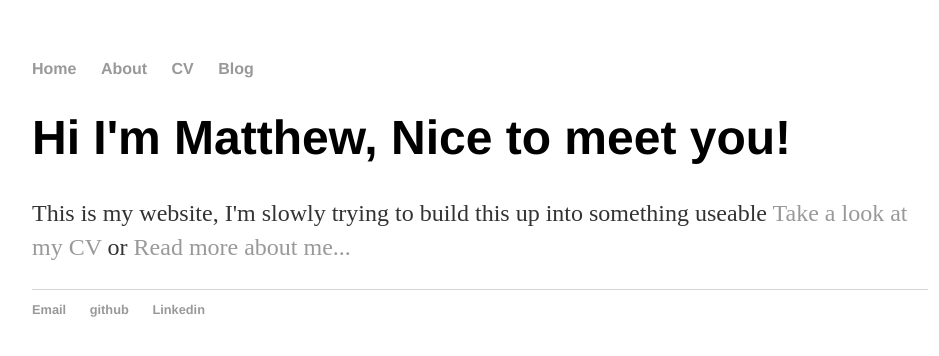
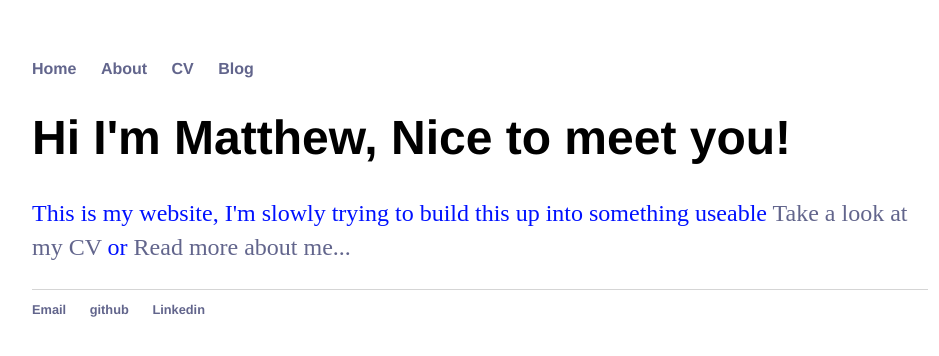
Before and after one commit to mjkgreen/mjkgreen.github.io, a Jekyll site: the page built from index.html, in a window 1280 px wide. Shown: the top 356 px of the page, without its empty margins (160-1099 px from the left). Built offline with Jekyll 4.4.1, drawn with Linux system fonts in a browser that asks for light colours.

Commit message:
Update main.css

```diff
--- a/css/main.css
+++ b/css/main.css
@@ -14,7 +14,7 @@ nav ul li, footer ul li {
 }
 a {
     text-decoration: none;
-    color: #999;
+    color: #62658c;
 }
 a:hover {
     text-decoration: underline;
@@ -26,7 +26,7 @@ h1 {
 p {
     font-size: 1.5em;
     line-height: 1.4em;
-    color: #333;
+    color: #0011ff;
 }
 footer {
     border-top: 1px solid #d5d5d5;
```
